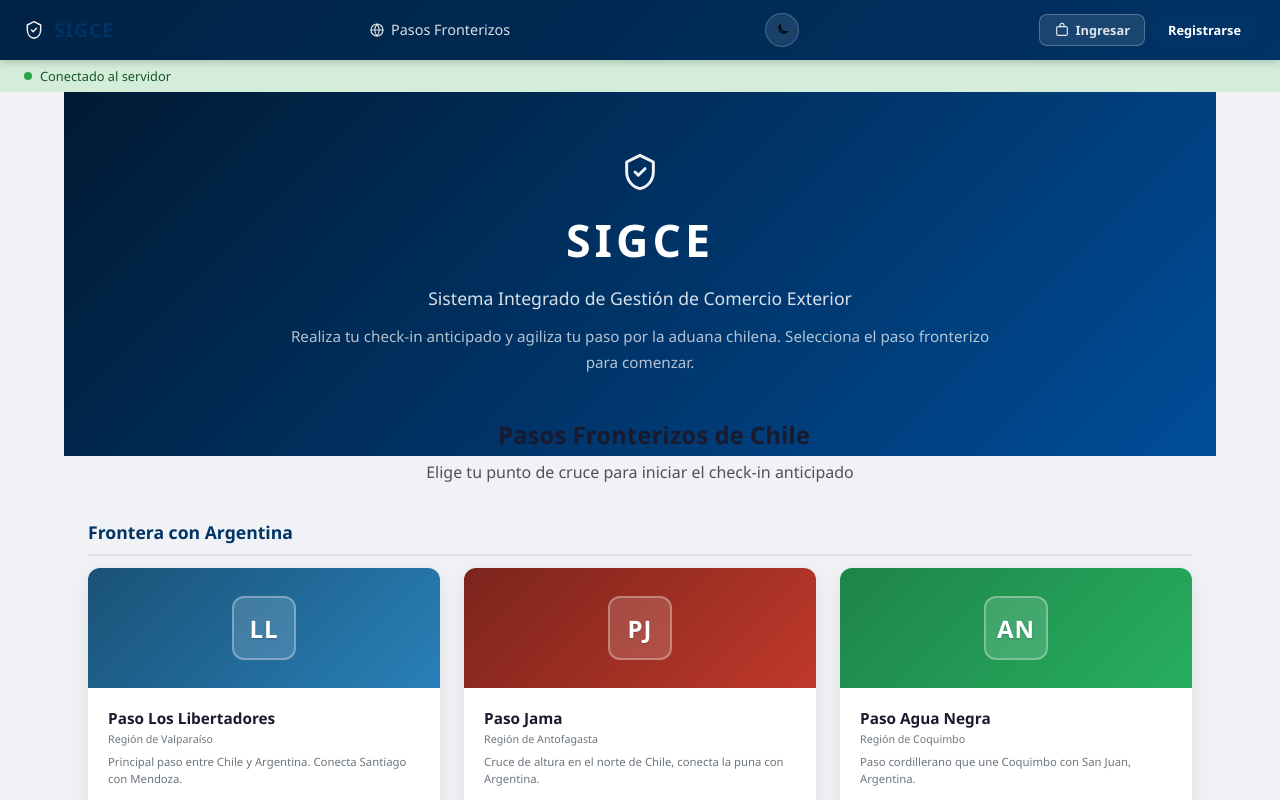
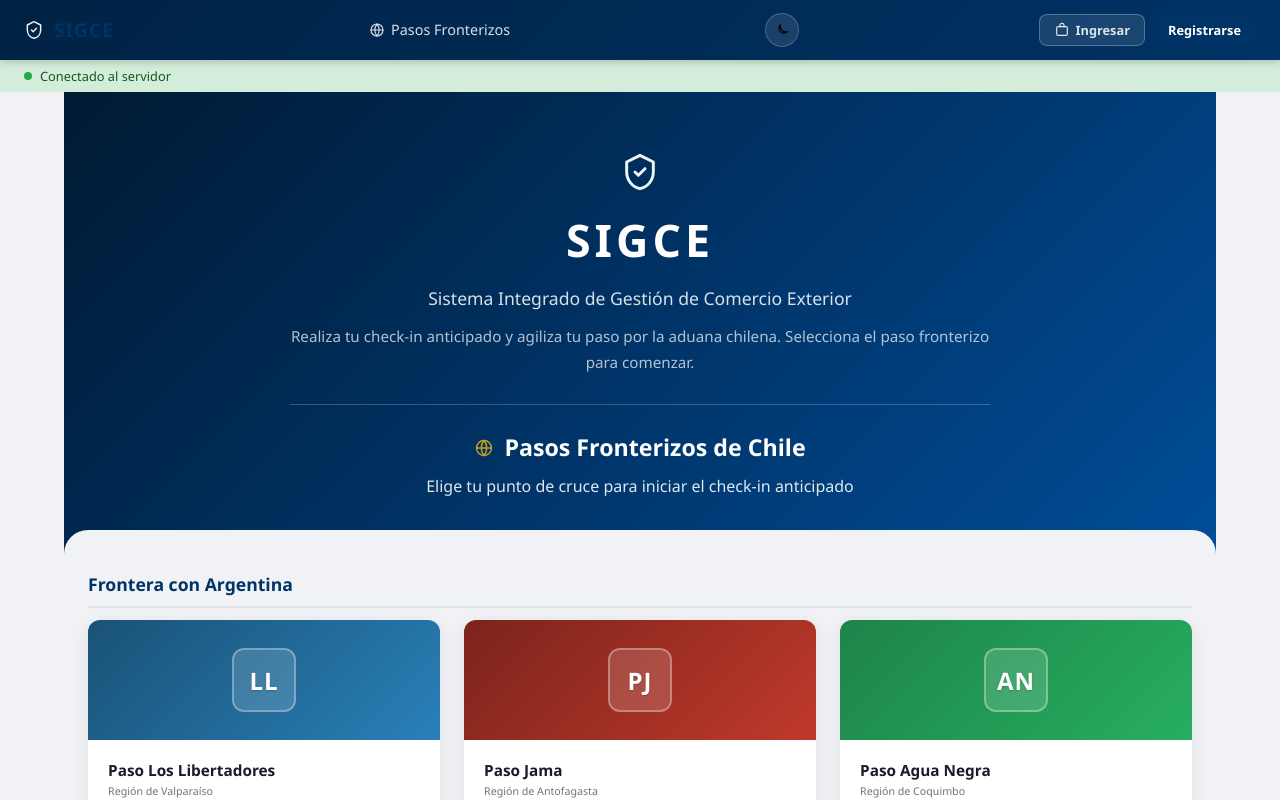
Before and after one commit to MrJa1me/SIGCE, a React (Vite) app in the folder sigce-app/: page /pasos in a window 1280 px wide. Shown: the top 800 px of the page. Built offline with nearby package versions, Linux system fonts and the light colour scheme; no server answers.

Commit message:
modo claro solucion

```diff
--- a/sigce-app/src/App.css
+++ b/sigce-app/src/App.css
@@ -1828,9 +1828,10 @@
   .aduana-header-info { flex-direction: column; align-items: flex-start; gap: 12px; }
   .aduana-header-stats { flex-direction: column; gap: 4px; }
   .aduana-stats { flex-direction: column; gap: 6px; }
-  .aduana-hero { padding: 32px 16px 60px; }
+  .aduana-hero { padding: 32px 16px 48px; margin-bottom: 0; }
   .hero-content h1 { font-size: 1.8em; }
-  .aduana-grid-section { padding: 0 12px 24px; }
+  .aduana-select-title { font-size: 1.2em; }
+  .aduana-grid-section { padding: 24px 12px 24px; margin-top: -16px; }
   .aduana-grid { grid-template-columns: 1fr; gap: 16px; }
   .aduana-select-page { margin: -12px auto; }
   .info-cards { grid-template-columns: 1fr; gap: 12px; }
@@ -1923,7 +1924,7 @@
 .aduana-country-title {
   font-size: 1.1em;
   color: var(--primary);
-  margin: 24px 0 12px;
+  margin: 8px 0 12px;
   padding-bottom: 8px;
   border-bottom: 2px solid var(--border);
 }
@@ -2260,8 +2261,8 @@
   background: var(--hero-bg);
   color: white;
   text-align: center;
-  padding: 60px 24px 80px;
-  margin-bottom: -40px;
+  padding: 60px 24px 56px;
+  margin-bottom: 0;
 }
 .hero-content { max-width: 700px; margin: 0 auto; }
 .hero-content h1 {
@@ -2282,10 +2283,42 @@
   line-height: 1.7;
 }
 
+.aduana-select-headings {
+  margin-top: 28px;
+  padding-top: 24px;
+  border-top: 1px solid rgba(255, 255, 255, 0.22);
+}
+
+.aduana-select-title {
+  display: flex;
+  align-items: center;
+  justify-content: center;
+  gap: 10px;
+  font-size: 1.45em;
+  font-weight: 700;
+  color: #ffffff;
+  margin-bottom: 8px;
+}
+
+.aduana-select-title-icon {
+  color: var(--accent);
+  flex-shrink: 0;
+}
+
+.aduana-select-lead {
+  color: rgba(255, 255, 255, 0.88);
+  font-size: 1em;
+  font-weight: 400;
+  line-height: 1.5;
+}
+
 .aduana-grid-section {
-  padding: 0 24px 40px;
+  padding: 32px 24px 40px;
   position: relative;
   z-index: 1;
+  background: var(--bg);
+  border-radius: 24px 24px 0 0;
+  margin-top: -24px;
 }
 .section-title {
   display: flex;
--- a/sigce-app/src/pages/AduanaSelect.jsx
+++ b/sigce-app/src/pages/AduanaSelect.jsx
@@ -25,16 +25,20 @@ function AduanaSelect() {
             Realiza tu check-in anticipado y agiliza tu paso por la aduana chilena.
             Selecciona el paso fronterizo para comenzar.
           </p>
+
+          <div className="aduana-select-headings">
+            <h2 className="aduana-select-title">
+              <Icon name="globe" size="md" className="aduana-select-title-icon" />
+              Pasos Fronterizos de Chile
+            </h2>
+            <p className="aduana-select-lead">
+              Elige tu punto de cruce para iniciar el check-in anticipado
+            </p>
+          </div>
         </div>
       </div>
 
       <div className="aduana-grid-section">
-        <h2 className="section-title">
-          <Icon name="globe" size="md" className="section-title-icon" />
-          Pasos Fronterizos de Chile
-        </h2>
-        <p className="section-subtitle">Elige tu punto de cruce para iniciar el check-in anticipado</p>
-
         {loading && <div className="loading">Cargando pasos fronterizos...</div>}
 
         {Object.entries(byCountry).map(([country, list]) => (
```
